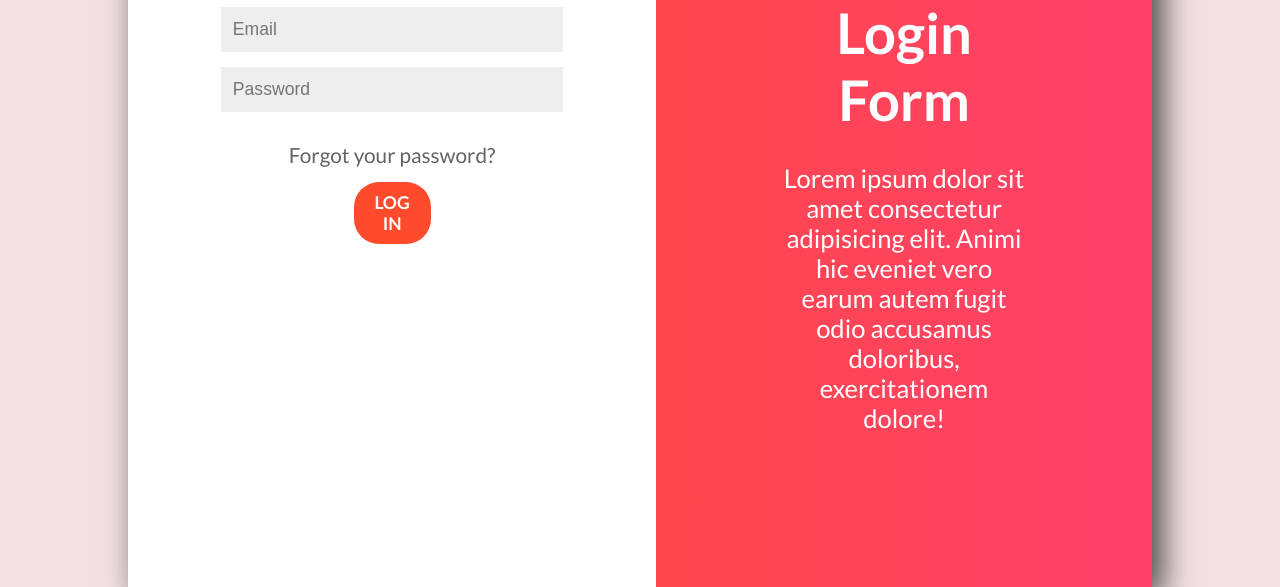
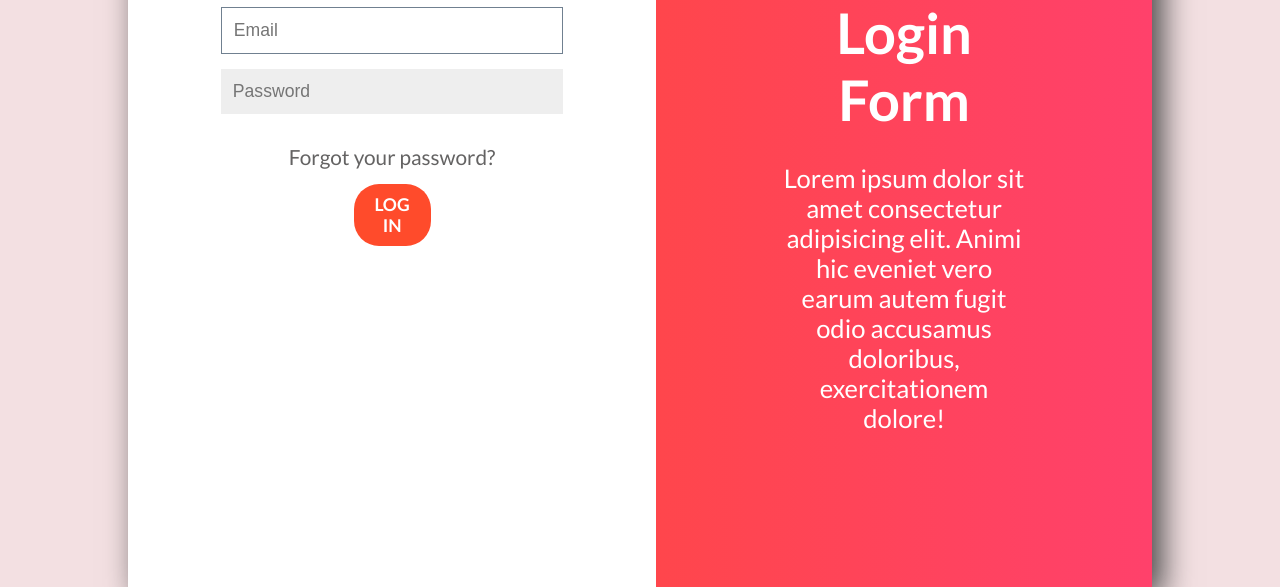
Before and after one commit to nazsakib/css-form, a plain HTML site: page index.html in a window 1280 px wide. In both pictures the pointer is over the input "Email". Shown: the part 261-848 px from the top of the page. Drawn offline with Linux system fonts and the light colour scheme.

Commit message:
Minor Fixed
Input hover added and bg color changed!

```diff
--- a/style.css
+++ b/style.css
@@ -88,7 +88,10 @@ input {
     font-size: 1.1rem;
     border: none;
 }
-
+input:hover {
+    background: white;
+    border: 1px solid slategrey;
+}
 /********************** login button **********************/
 .btn {
     font-size: 1.1rem;
@@ -103,7 +106,7 @@ input {
     font-weight: bold;
 }
 .btn:hover {
-    background: #951900;
+    background: #f61d4c;
     transition: 0.3s ease-in-out;
 }
 form a {
```
